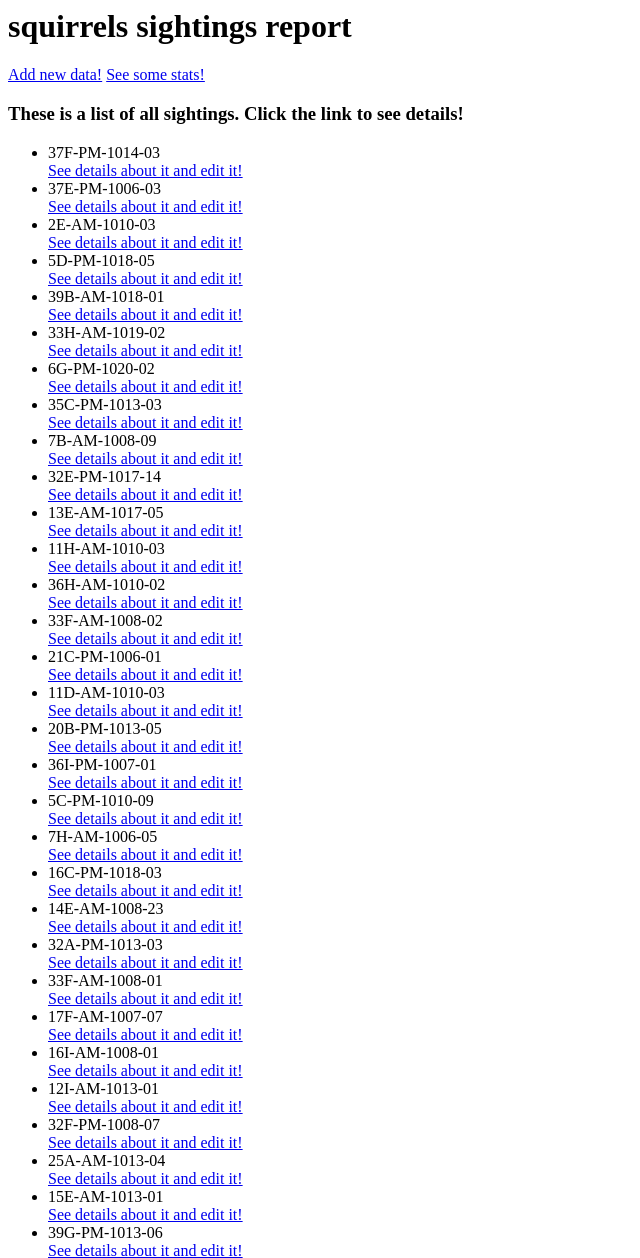
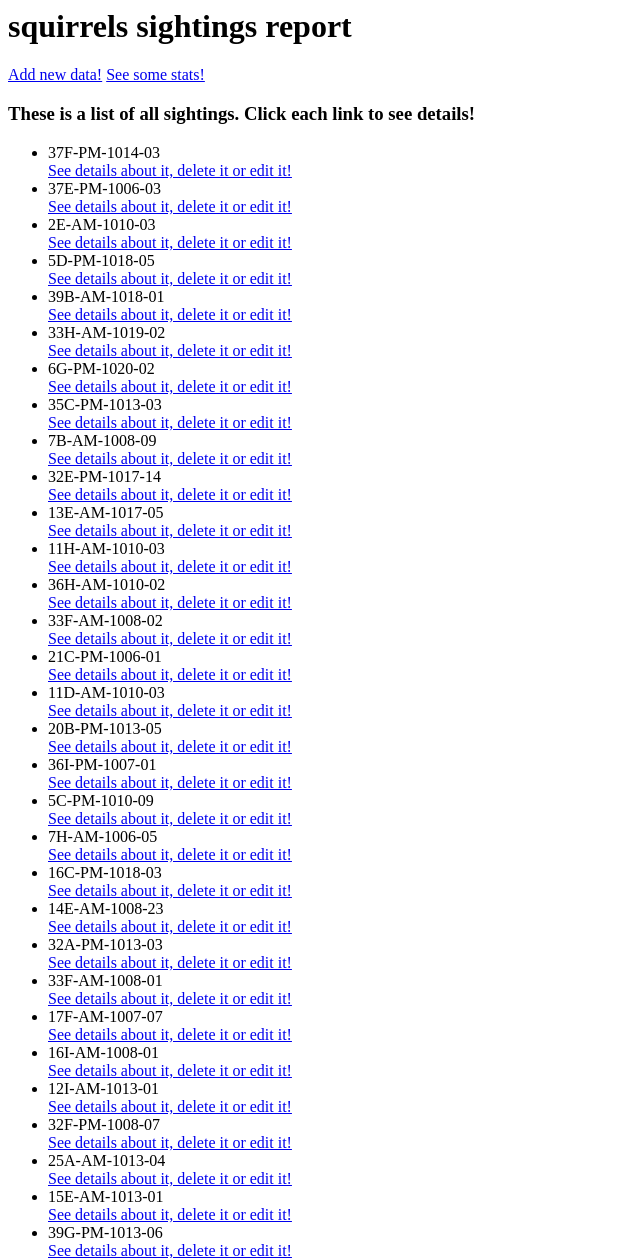
Before and after one commit to zizhuang99/squirrels_group8_zz2693_zf2231, a Django app: page /sightings/ in a window 1280 px wide. Shown: the top 1258 px of the page, without its empty margins (0-640 px from the left). Run offline with Django 3.2, Linux system fonts and the light colour scheme; data comes from the database, SQL or seed files in the repository.

Commit message:
upload the index.html

```diff
--- a/finalproject/sightings/templates/sightings/index.html
+++ b/finalproject/sightings/templates/sightings/index.html
@@ -1,22 +1,20 @@
 <html>
     <head>
-        <title>This is the index page of our squirrels sightings report</title>
+        <title>This is the index page of our squirrels sightings report!</title>
     </head>
     <body>
 
-
         <h1>squirrels sightings report</h1>
 
-	<h2></h2>
 	<a href='{%url 'sightings:add'%}'>Add new data!</a>
 	<a href='{% url 'sightings:stats'%}'>See some stats!</a>
 
-        <h3>These is a list of all sightings. Click the link to see details! </h3>
+        <h3>These is a list of all sightings. Click each link to see details! </h3>
             {%if sightings%}
                 <ul>
                     {%for sighting in sightings%}
                         <li>{{sighting}}</li>
-			<a href='/sightings/{{sighting.Unique_Squirrel_ID}}/'>See details about it and edit it!</a>
+			<a href='/sightings/{{sighting.Unique_Squirrel_ID}}/'>See details about it, delete it or edit it!</a>
 
 		    {%endfor%}
                 </ul>
```
